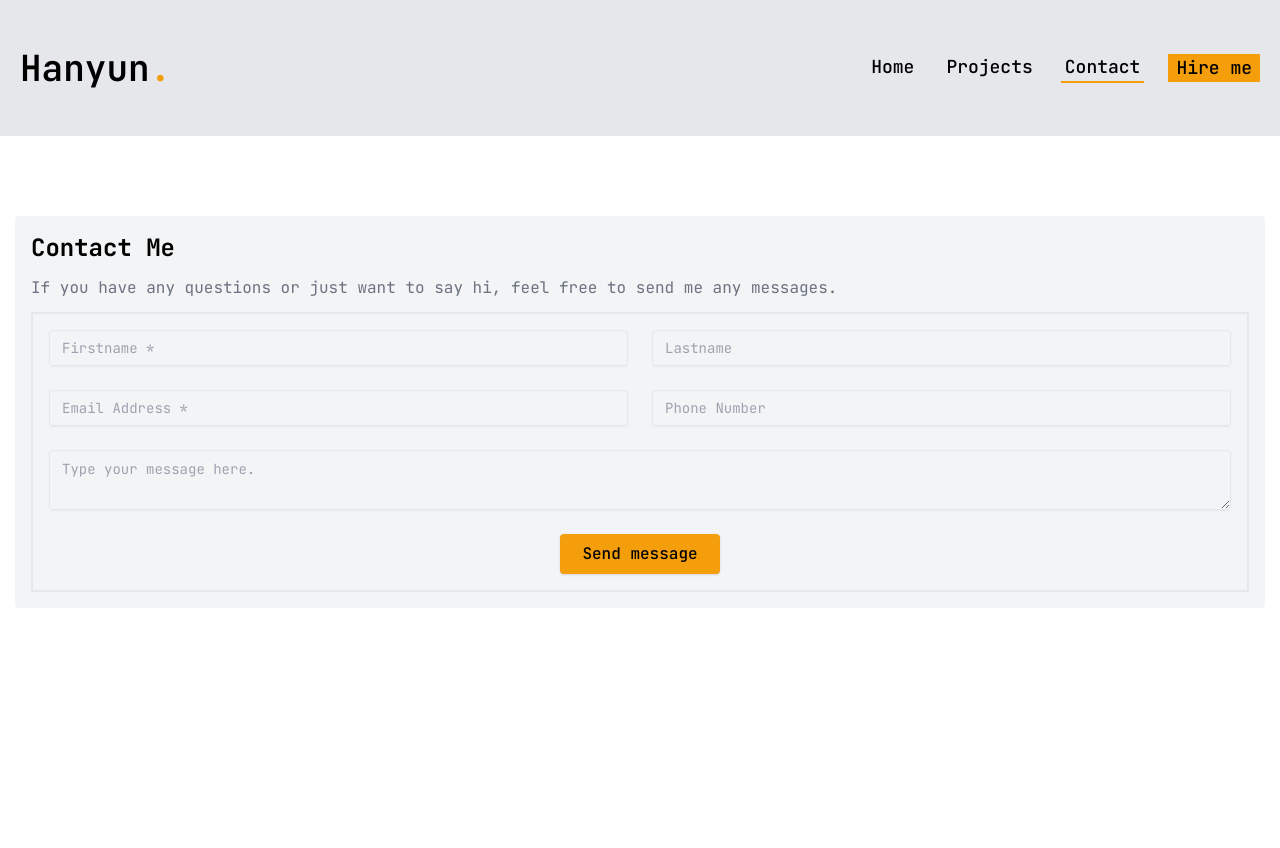
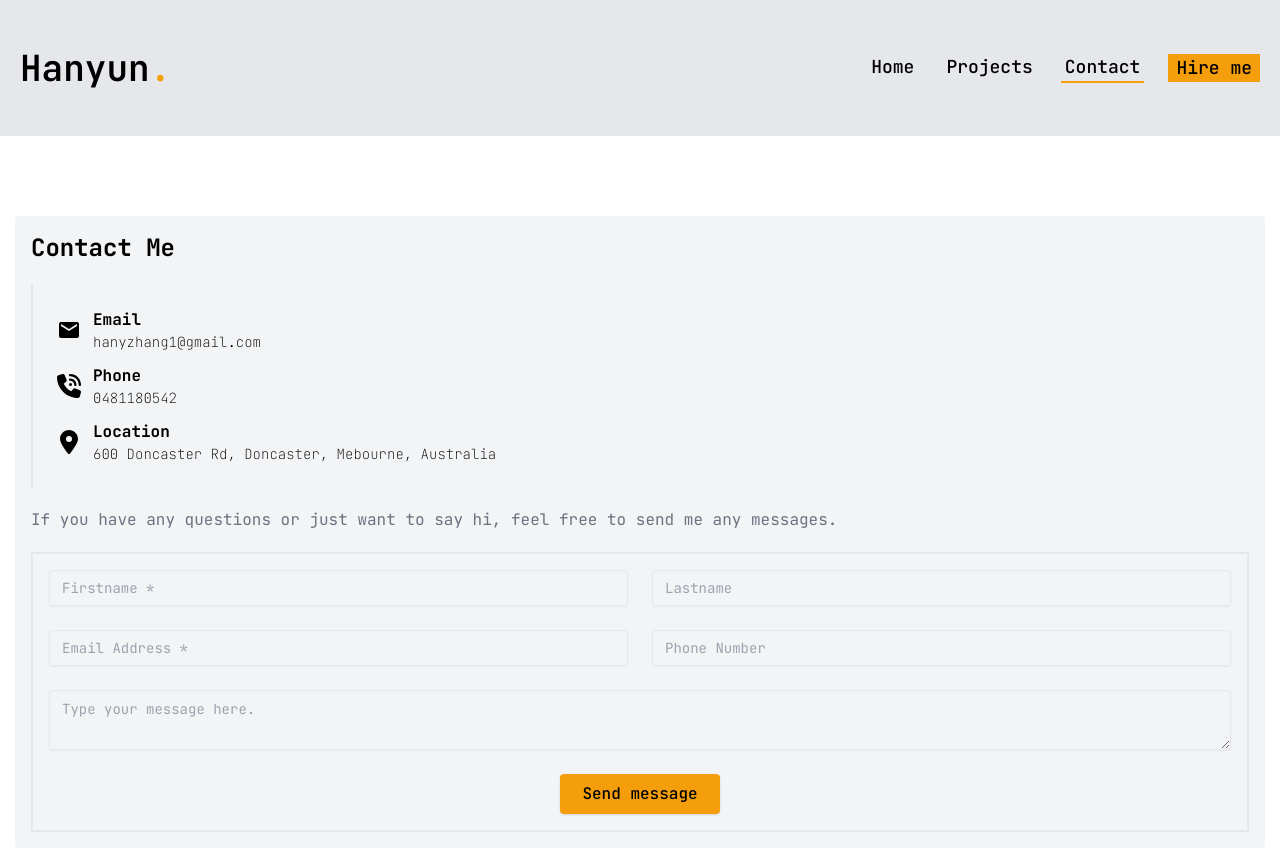
Before and after one commit to Hanyun1/hanyun-portfolio, a Next.js app: page /contact in a window 1280 px wide. Before the commit the page ends 800 px from the top, so only its background shows below. Built offline with nearby package versions, Linux system fonts and the light colour scheme.

Commit message:
add static contact info

```diff
--- a/src/app/contact/page.jsx
+++ b/src/app/contact/page.jsx
@@ -1,6 +1,7 @@
 "use client";
 
 import ConfirmPopUp from "@/components/contact/ConfirmPopUp";
+import Info from "@/components/contact/Info";
 import { Button } from "@/components/ui/button";
 import { Input } from "@/components/ui/input";
 import { Textarea } from "@/components/ui/textarea";
@@ -24,8 +25,14 @@ const Contact = () => {
 
   return (
     <section className="container pt-20 items-center justify-between">
-      <div className="container p-4 bg-gray-100 flex flex-col gap-3 rounded">
+      <div className="container p-4 bg-gray-100 flex flex-col gap-5 rounded">
         <div className="text-2xl font-bold ">Contact Me</div>
+
+        {/* personal info */}
+        <div className="border-l-2 p-6 w-fit">
+          <Info />
+        </div>
+
         <div className="text-md text-gray-500 ">
           If you have any questions or just want to say hi, feel free to send me
           any messages.
--- a/src/app/projects/page.jsx
+++ b/src/app/projects/page.jsx
@@ -35,7 +35,11 @@ const Projects = () => {
       const props = contentMap[selectedContent];
       return <Experience {...props} />;
     }
-    return <div className="h-[500px] border w-full p-3">Select an option from the sidebar</div>;
+    return (
+      <div className="h-[500px] border w-full p-3">
+        Select an option from the sidebar
+      </div>
+    );
   };
 
   return (
--- /dev/null
+++ b/src/components/contact/Info.jsx
@@ -0,0 +1,44 @@
+import React from "react";
+import { MdEmail } from "react-icons/md";
+import { FaPhoneVolume, FaLocationDot } from "react-icons/fa6";
+
+const info = [
+  {
+    title: "Email",
+    icon: <MdEmail />,
+    desciption: "hanyzhang1@gmail.com",
+  },
+  {
+    title: "Phone",
+    icon: <FaPhoneVolume />,
+    desciption: "0481180542",
+  },
+  {
+    title: "Location",
+    icon: <FaLocationDot />,
+    desciption: "600 Doncaster Rd, Doncaster, Mebourne, Australia",
+  },
+];
+
+const Info = () => {
+  return (
+    <div className="flex flex-col w-full justify-center items-center gap-3">
+      {info.map((item) => {
+        return (
+          <div
+            key={item.title}
+            className="[&_svg]:size-6 text-bold items-center flex flex-row w-full gap-3"
+          >
+            {item.icon}
+            <div className="flex flex-col">
+              <div className="font-bold">{item.title}</div>
+              <div className="text-sm font-thin">{item.desciption}</div>
+            </div>
+          </div>
+        );
+      })}
+    </div>
+  );
+};
+
+export default Info;
--- a/src/components/projects/SideWidgetBar.jsx
+++ b/src/components/projects/SideWidgetBar.jsx
@@ -3,7 +3,10 @@
 import { useState, useRef, useEffect } from "react";
 
 const SideWidgetBar = ({ onSelect }) => {
-  const [openSubmenus, setOpenSubmenus] = useState({menu1: true, menu2: true});
+  const [openSubmenus, setOpenSubmenus] = useState({
+    menu1: true,
+    menu2: true,
+  });
   const [selectedSubmenu, setSelectedSubmenu] = useState(null);
   const submenuRefs = useRef({});
 
```
